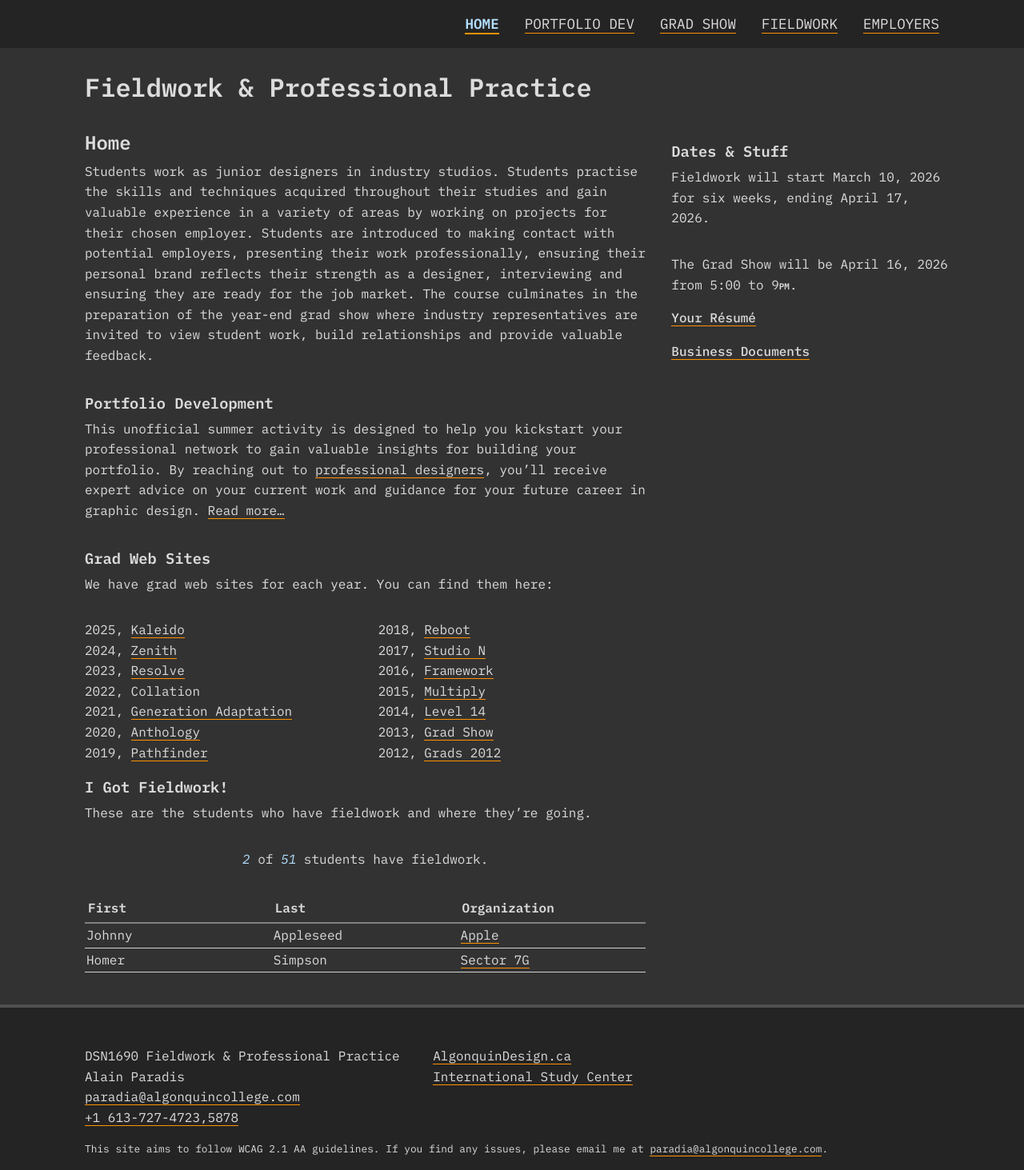
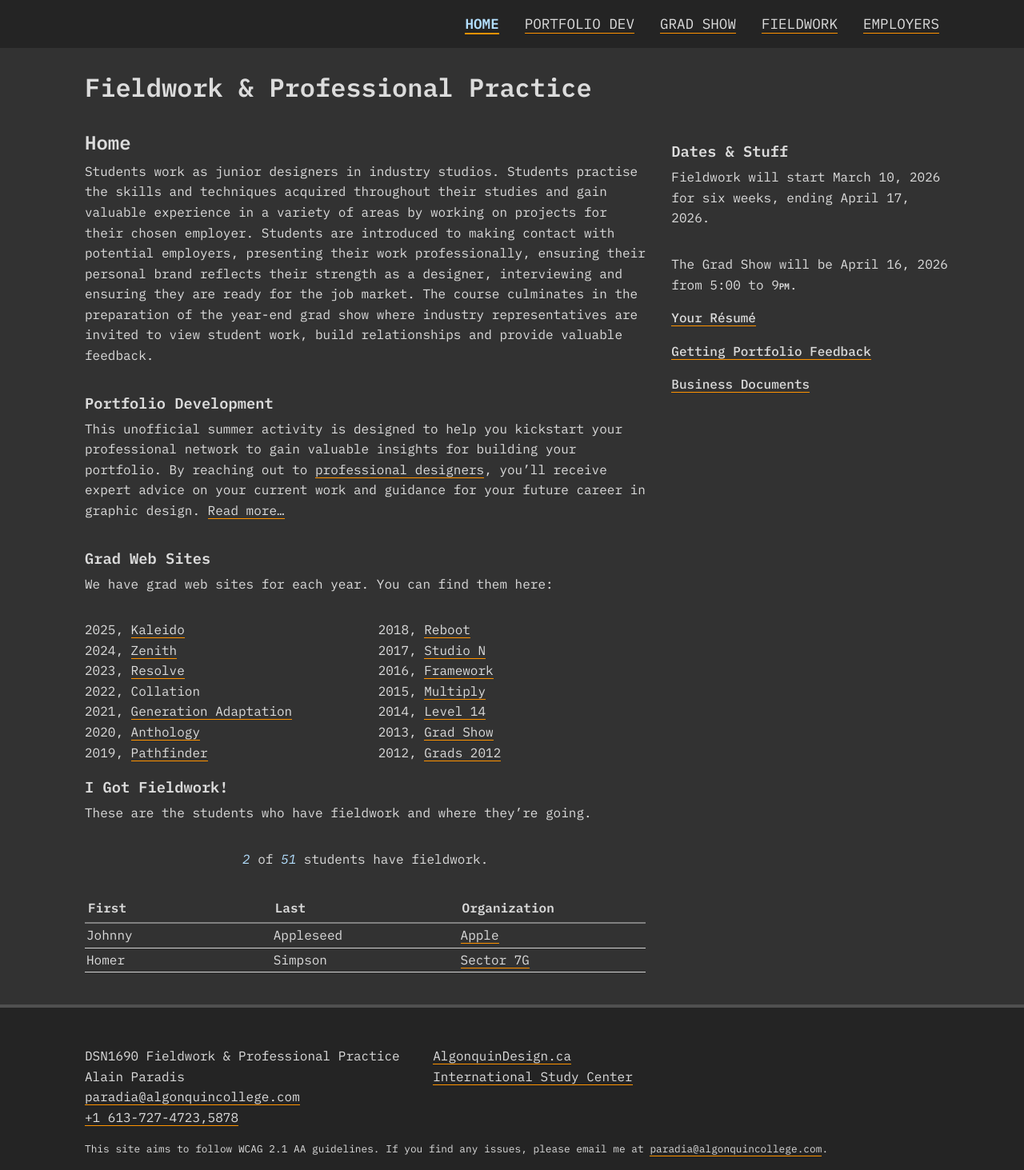
Before and after one commit to AlainParadis/wil, a Jekyll site: the page built from index.md, in a window 1280 px wide. Shown: the whole page at 80% size. Built offline with Jekyll 4.4.1, drawn with Linux system fonts in a browser that asks for light colours.

Commit message:
add link to aside

```diff
--- a/_includes/aside.html
+++ b/_includes/aside.html
@@ -11,7 +11,10 @@
 	<a href="your-resume.html" title="Your R&eacute;sum&eacute;">Your Résumé</a>
 </p>
 <p>
-    <a href="business-documents.html" title="Design Proposal Resources">Business Documents</a>
+	<a href="portfolio-feedback.html" title="Getting Portfolio Feedback">Getting Portfolio Feedback</a>
+</p>
+<p>
+	<a href="business-documents.html" title="Design Proposal Resources">Business Documents</a>
 </p>
 <!--
 <p>
```
